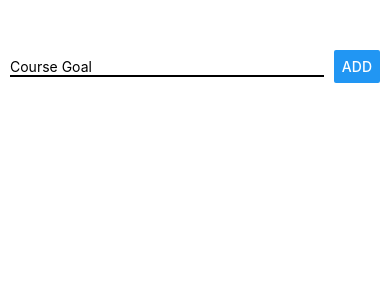
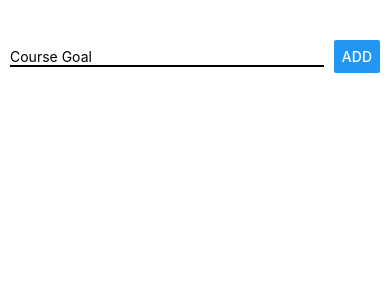
Before and after one commit to fahdaddi/rn-complete-guide, a React Native app: screen / in a window 390 px wide. Shown: the top 300 px of the page. Built offline with nearby package versions, Linux system fonts and the light colour scheme.

Commit message:
adding a scrollView to our App

```diff
--- a/App.js
+++ b/App.js
@@ -1,5 +1,5 @@
 import React, { useState } from "react";
-import { StyleSheet, Text, View, TextInput, Button } from "react-native";
+import { StyleSheet, Text, View, TextInput, Button, ScrollView } from "react-native";
 
 export default function App() {
   const [enteredGoal, setEnteredGoal] = useState("");
@@ -39,21 +39,21 @@ export default function App() {
         />
         <Button title="Add" onPress={addGoal} />
       </View>
-      <View>
+      <ScrollView >
         {goals.map((goal) => (
           <View style={styles.listItem} key={goal}>
             <Text style={styles.text} >{goal}</Text>
             <Text onPress={() => deleteGoal(goal)} style={styles.delete}>X</Text>
           </View>
         ))}
-      </View>
+      </ScrollView>
     </View>
   );
 }
 
 const styles = StyleSheet.create({
   screen: {
-    paddingTop: 50,
+    paddingTop: 40,
     paddingHorizontal: 10,
   },
   inputContainer: {
```
